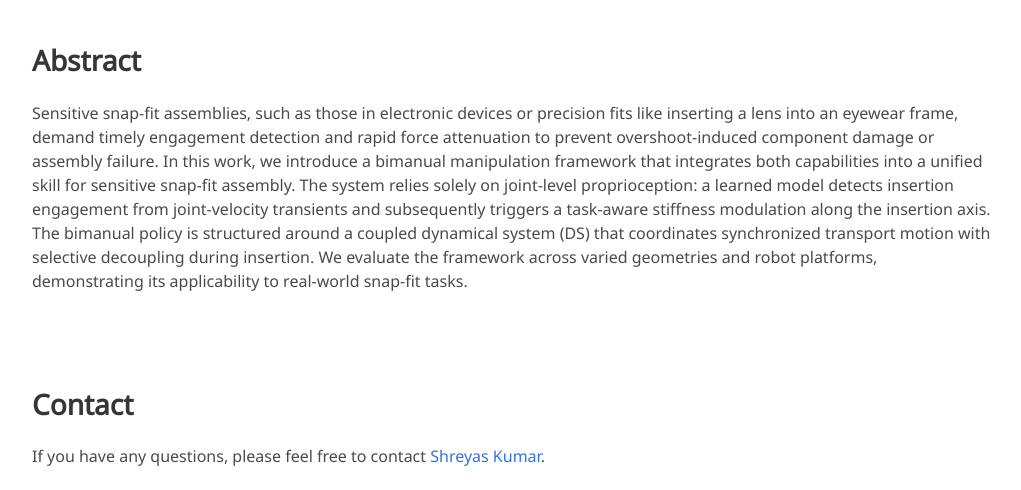
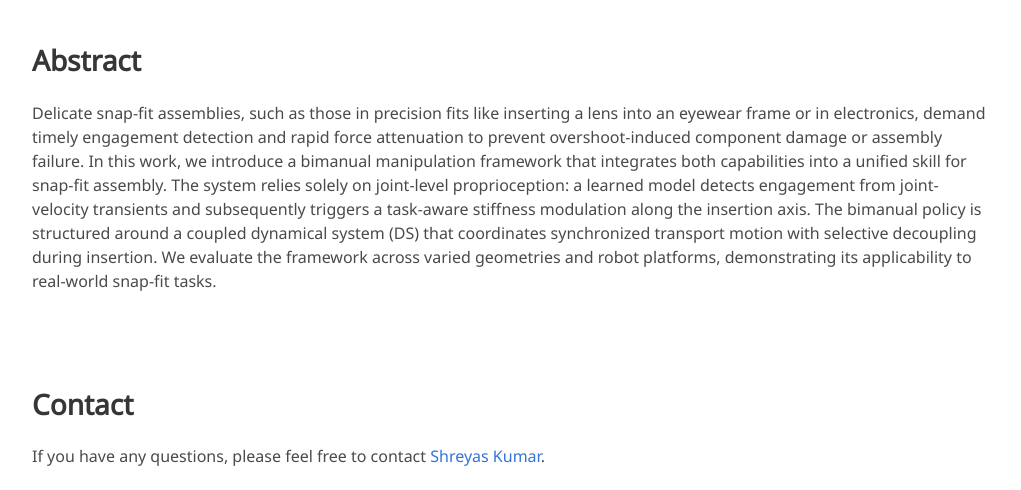
Before and after one commit to shr-eyas/CSFA, a plain HTML site: page index.html in a window 1280 px wide. Shown: the part 609-1099 px from the top of the page, without its empty margins (128-1149 px from the left). Drawn offline with nearby package versions, Linux system fonts and the light colour scheme; some icons are missing; a web font is replaced by a local one.

Commit message:
Update paper name

```diff
--- a/index.html
+++ b/index.html
@@ -227,10 +227,15 @@
   <div class="container is-max-desktop content">
     <h2 class="title">Abstract</h2>
     <p>
-      Sensitive snap-fit assemblies, such as those in electronic devices or precision fits like inserting a lens into an eyewear frame, demand timely engagement detection and rapid force attenuation to prevent overshoot-induced component damage or assembly failure.
-      In this work, we introduce a bimanual manipulation framework that integrates both capabilities into a unified skill for sensitive snap-fit assembly. The system relies solely on joint-level proprioception: a learned model detects insertion engagement from joint-velocity
-      transients and subsequently triggers a task-aware stiffness modulation along the insertion axis. The bimanual policy is structured around a coupled dynamical system (DS) that coordinates synchronized transport motion with selective decoupling during insertion.
-      We evaluate the framework across varied geometries and robot platforms, demonstrating its applicability to real-world snap-fit tasks.
+      Delicate snap-fit assemblies, such as those in precision fits like inserting a lens into an eyewear frame or in
+      electronics, demand timely engagement detection and rapid force attenuation to prevent overshoot-induced component
+      damage or assembly failure. In this work, we introduce a bimanual manipulation framework that integrates both
+      capabilities into a unified skill for snap-fit assembly. The system relies solely on joint-level
+      proprioception: a learned model detects engagement from joint-velocity transients and subsequently triggers a
+      task-aware stiffness modulation along the insertion axis. The bimanual policy is structured around a coupled
+      dynamical system (DS) that coordinates synchronized transport motion with selective decoupling during insertion.
+      We evaluate the framework across varied geometries and robot platforms, demonstrating its applicability to
+      real-world snap-fit tasks.
     </p>
   </div>
 </section>
```
